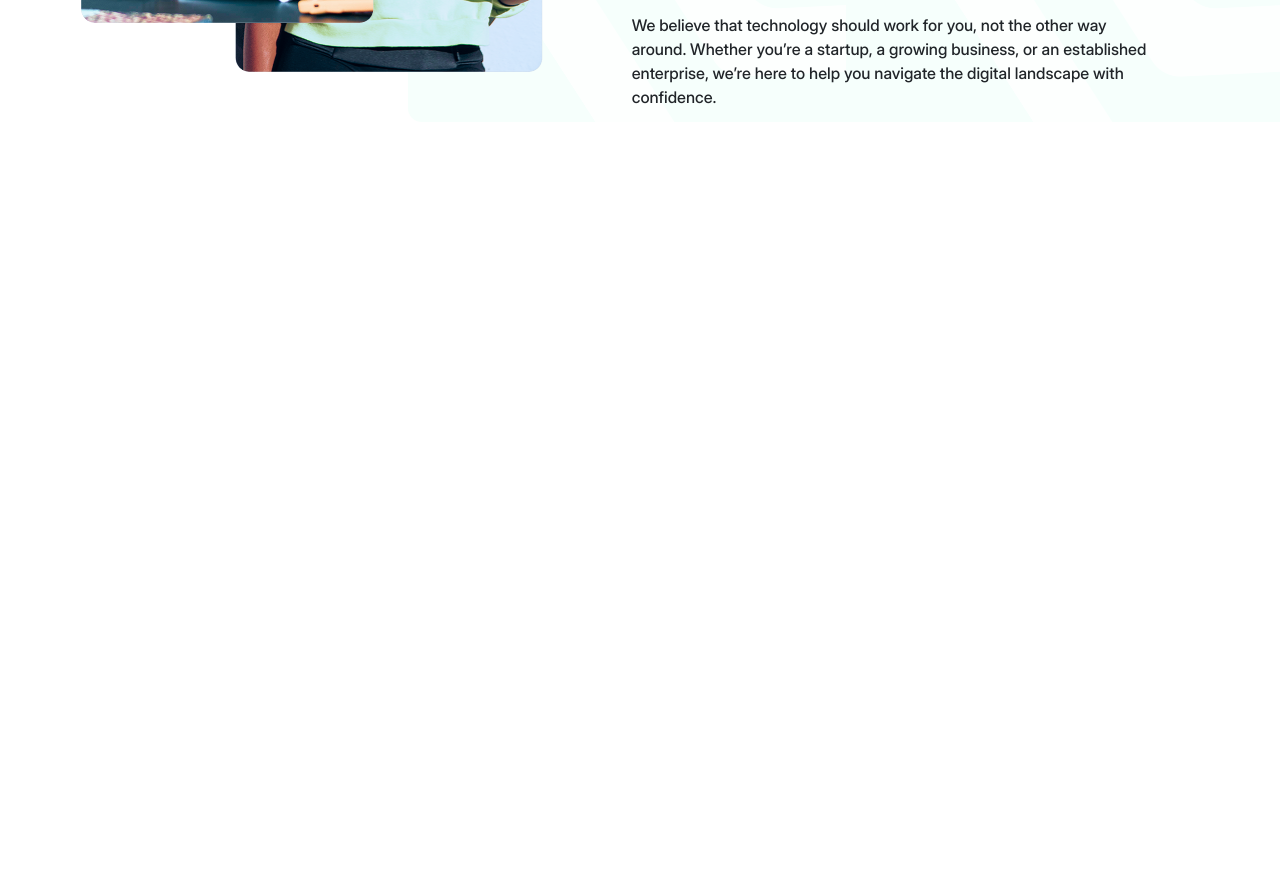
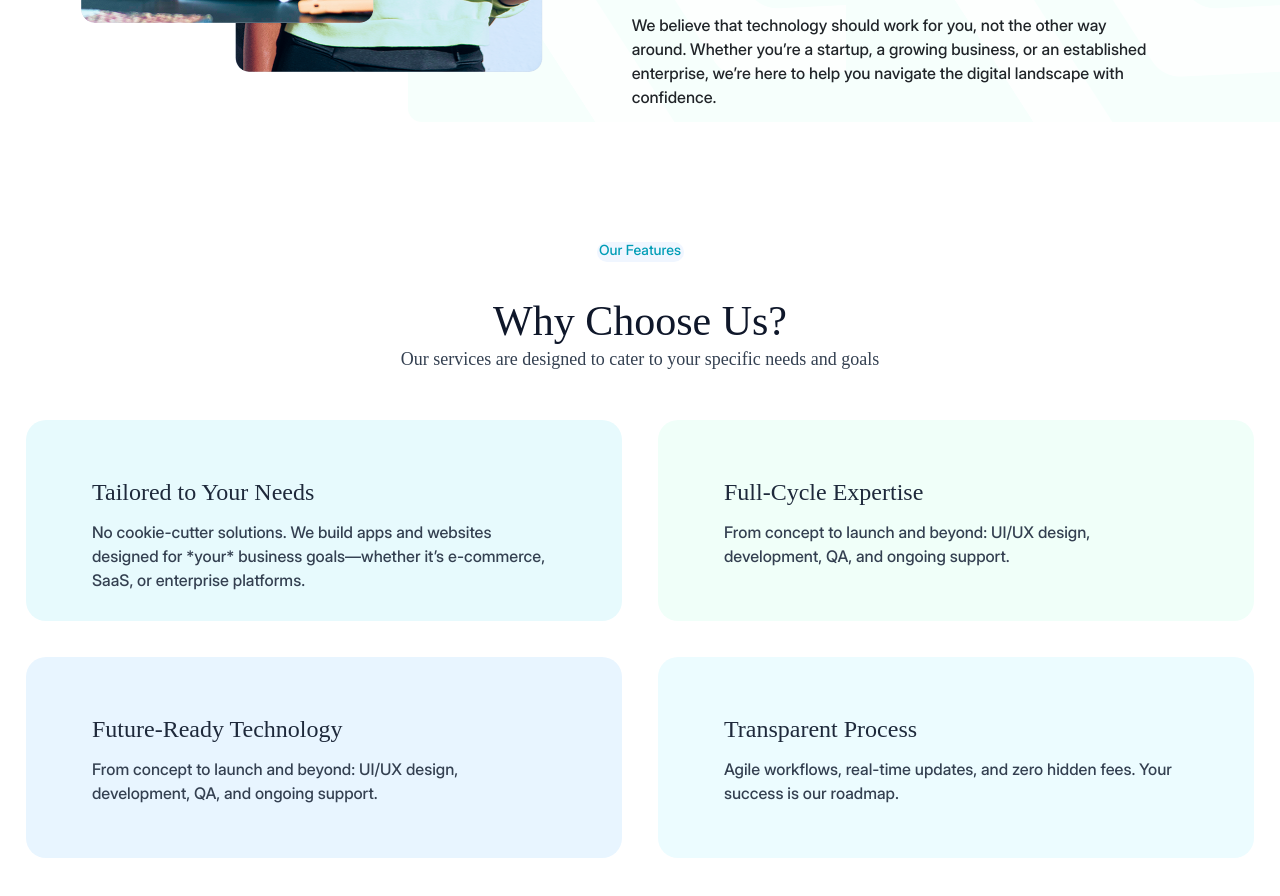
Before and after one commit to BelemD/Arch-Tech, a website: page html/product.html in a window 1280 px wide. Shown: the part 1078-1974 px from the top of the page. Before the commit the page ends 1300 px from the top, so only its background shows below. Drawn offline with nearby package versions, Linux system fonts and the light colour scheme; files that its build step writes are made by us from their sources; a web font is replaced by a local one.

Commit message:
why choose us

```diff
--- a/html/product.html
+++ b/html/product.html
@@ -213,6 +213,52 @@
         <img class="card5" src="../images/card 5.png" alt="" />
       </div>
     </div>
+
+     <!---------------------- WHY CHOOSE US -------------------------------------->
+
+      <div class="whyChoose">
+        <div class="div-whychoose">
+          <h6 class="inter-medium features">Our Features</h6>
+          <h2 class="inter-extrabold features">Why Choose Us?</h2>
+          <p class="inter-regular features">
+            Our services are designed to cater to your specific needs and goals
+          </p>
+        </div>
+
+        <div class="grid-chooseUs">
+          <div class="grid-boxes" style="background: #e7fafd">
+            <h3 class="inter-extrabold">Tailored to Your Needs</h3>
+            <p class="inter-medium">
+              No cookie-cutter solutions. We build apps and websites designed
+              for *your* business goals—whether it’s e-commerce, SaaS, or
+              enterprise platforms.
+            </p>
+          </div>
+          <div class="grid-boxes" style="background: #f0fff9">
+            <h3 class="inter-extrabold">Full-Cycle Expertise</h3>
+            <p class="inter-medium">
+              From concept to launch and beyond: UI/UX design, development, QA,
+              and ongoing support.
+            </p>
+          </div>
+          <div class="grid-boxes" style="background: #e8f5ff">
+            <h3 class="inter-extrabold">Future-Ready Technology</h3>
+            <p class="inter-medium">
+              From concept to launch and beyond: UI/UX design, development, QA,
+              and ongoing support.
+            </p>
+          </div>
+          <div class="grid-boxes" style="background: #ecfcff">
+            <h3 class="inter-extrabold">Transparent Process</h3>
+            <p class="inter-medium">
+              Agile workflows, real-time updates, and zero hidden fees. Your
+              success is our roadmap.
+            </p>
+          </div>
+        </div>
+      </div>
+
+
     </div>
   </body>
 </html>
```
